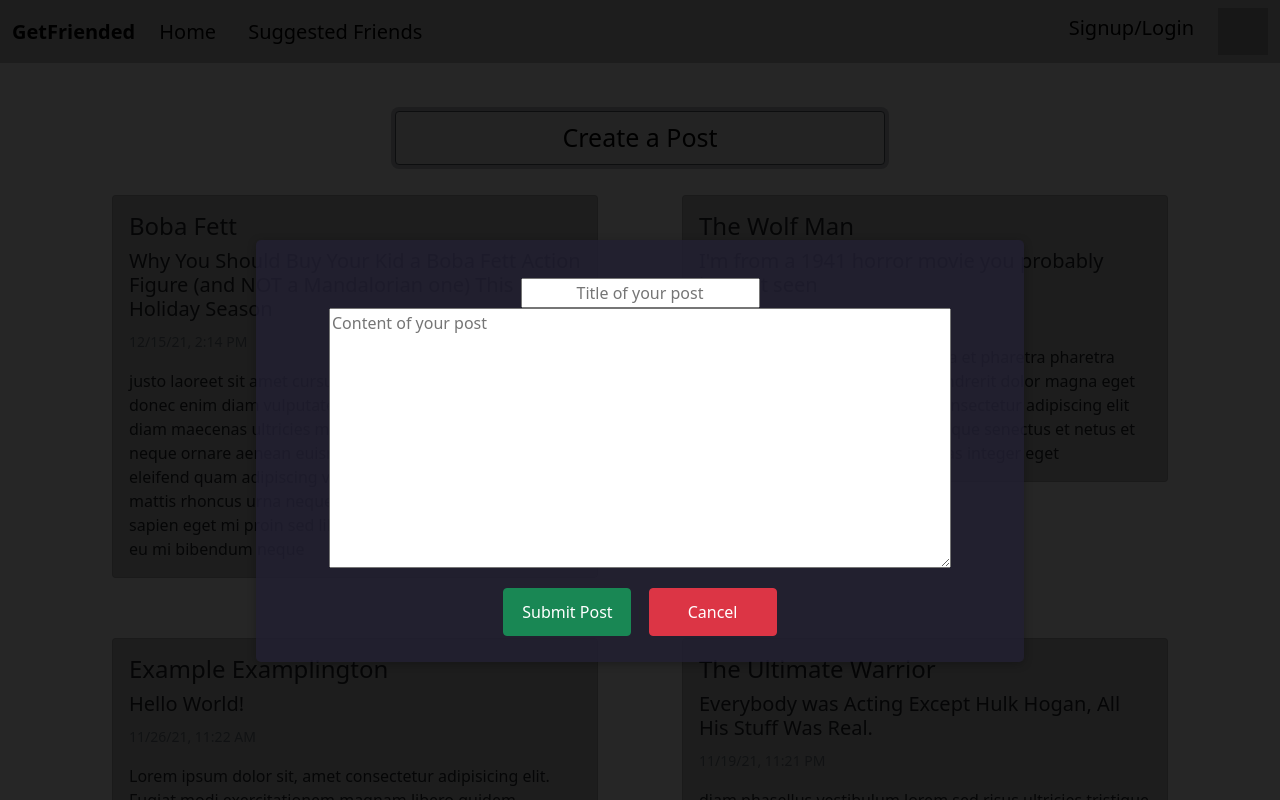
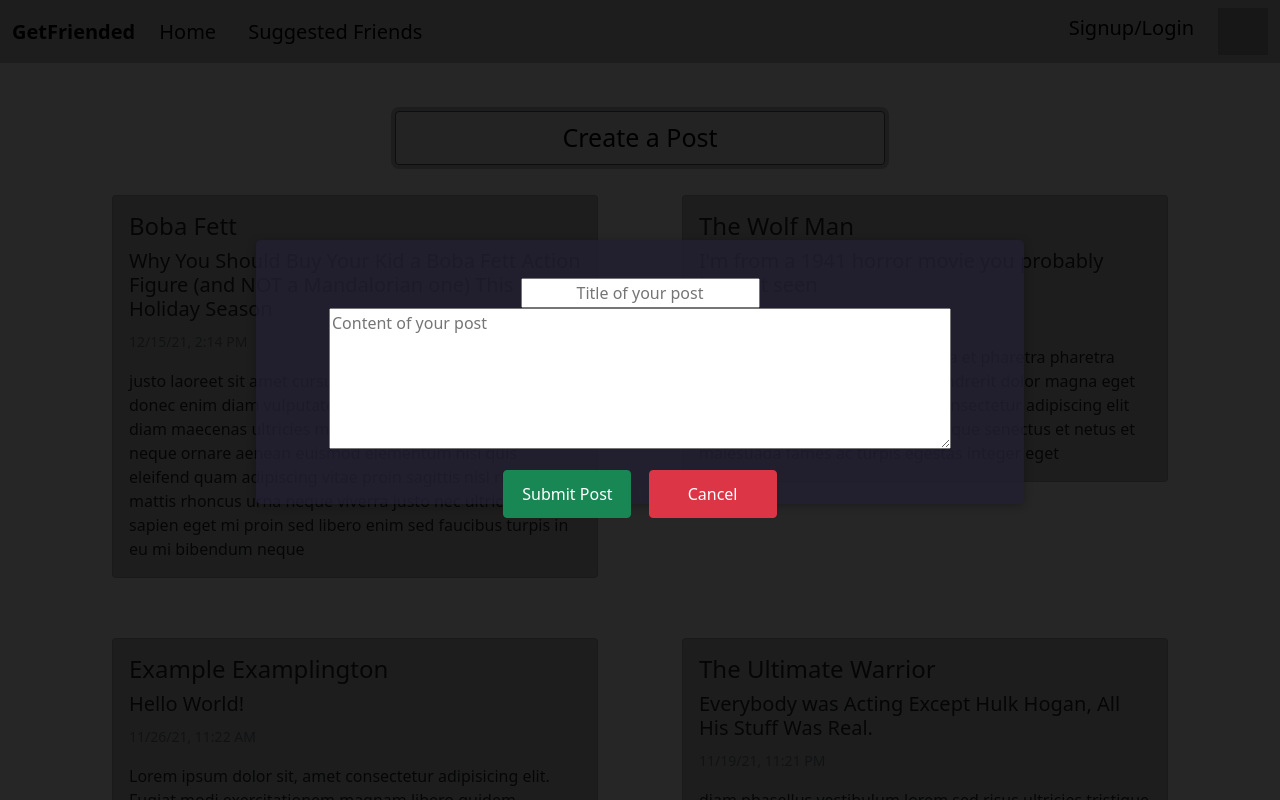
Before and after one commit to sporkupine/GetFriended, an Angular app: page /home in a window 1280 px wide. Both pictures are taken after a click on the button "Create a Post". Shown: the top 800 px of the page. Built offline with nearby package versions, Linux system fonts and the light colour scheme; grey boxes are pictures that could not be loaded.

Commit message:
typo fix

```diff
--- a/src/app/posts/post-modal/post-modal.component.css
+++ b/src/app/posts/post-modal/post-modal.component.css
@@ -13,7 +13,7 @@
     top: 30vh;
     left: 20vw;
     width: 60vw;
-    height: 33vw;
+    height: 33vh;
     padding: 3%;
     z-index: 100;
     background: rgba(35, 32, 50, 0.82);
```
